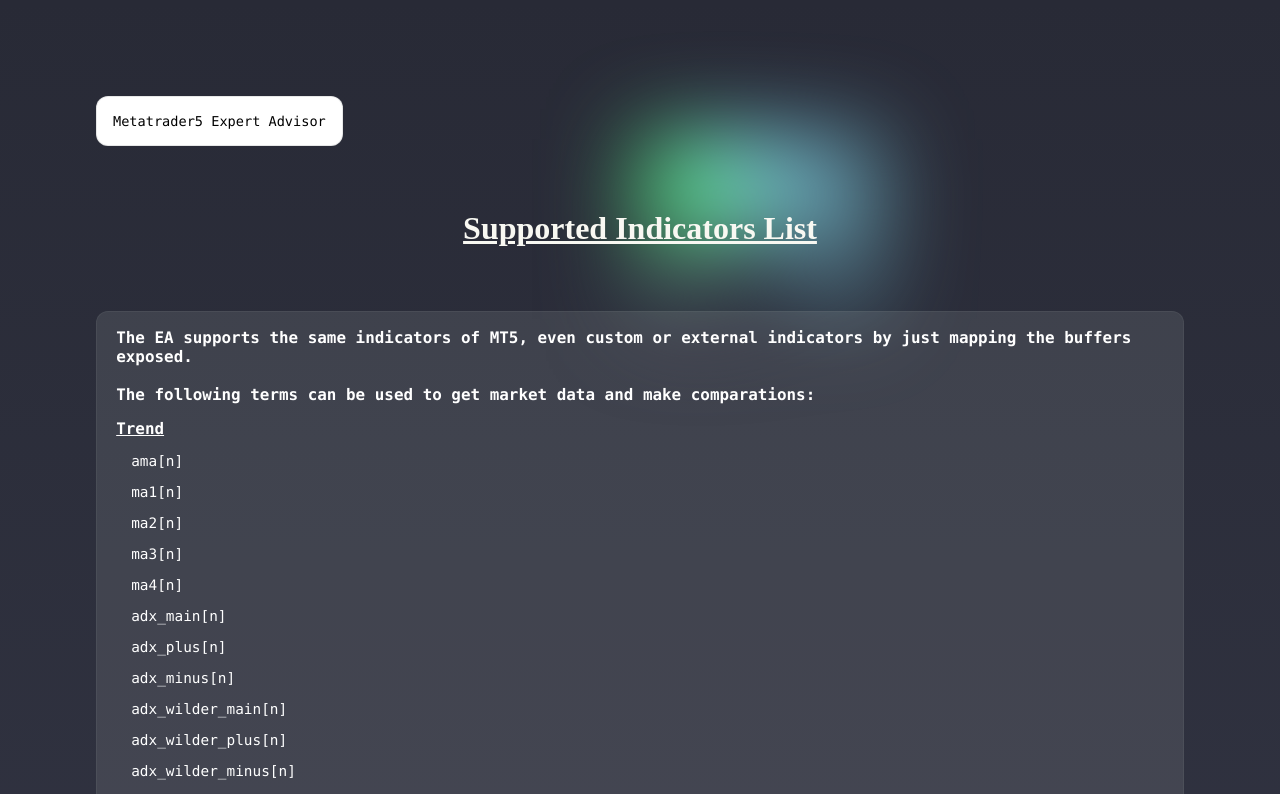
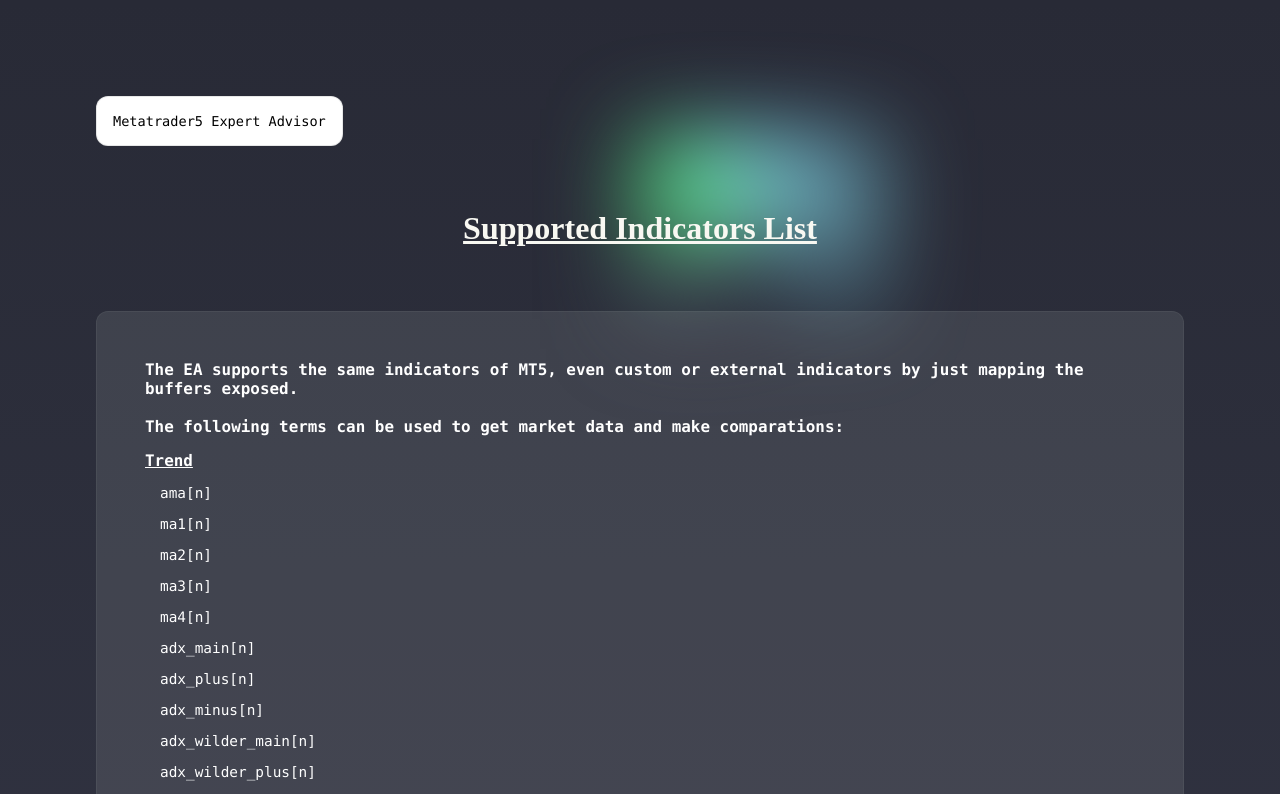
Before and after one commit to ThiDiamondDev/expert-multisignals-docs, a Next.js app: page /indicators in a window 1280 px wide. Shown: the top 794 px of the page. Built offline with nearby package versions, Linux system fonts and the light colour scheme.

Commit message:
Add padding in container class.

```diff
--- a/styles/Home.module.css
+++ b/styles/Home.module.css
@@ -221,6 +221,7 @@
   border: 1px solid rgba(var(--card-border-rgb), 0.15);
   width: 100%;
   height: fit-content;
+  padding: 3rem;
 }
 
 .container span {
```
